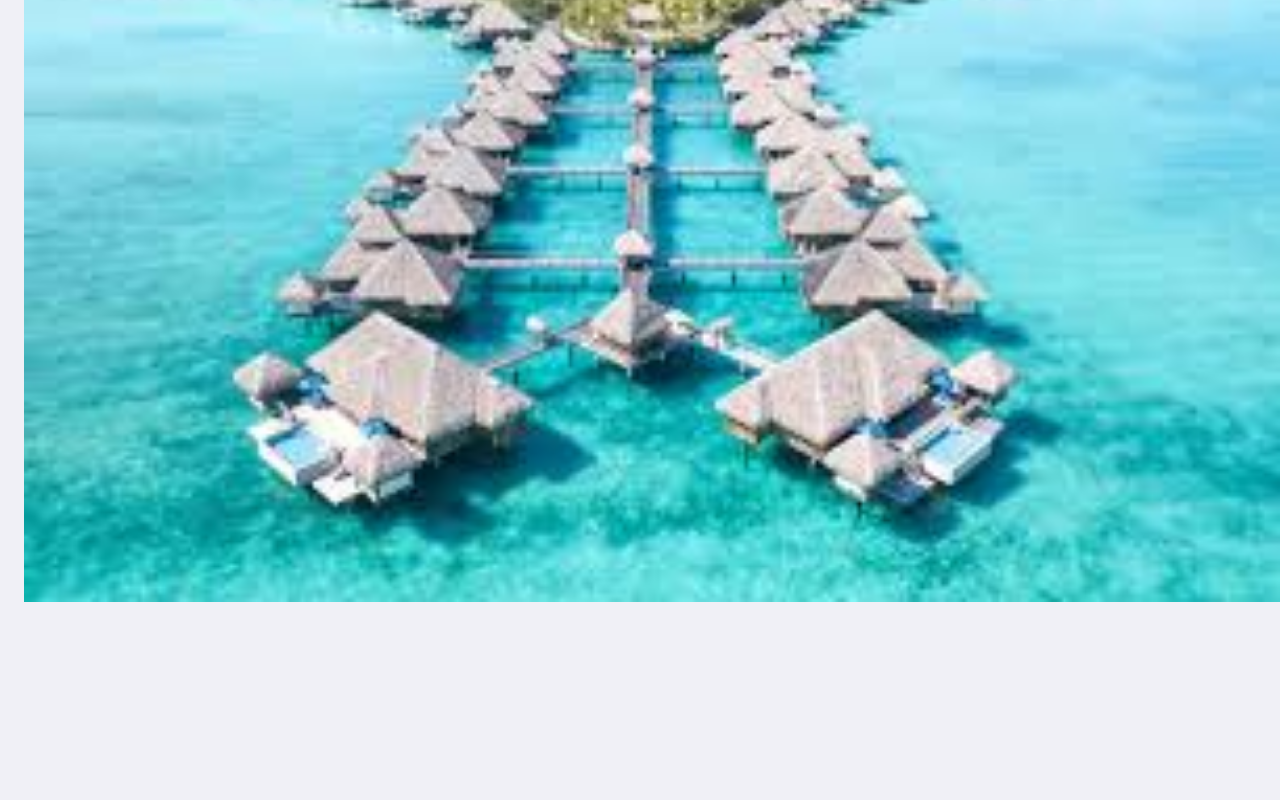
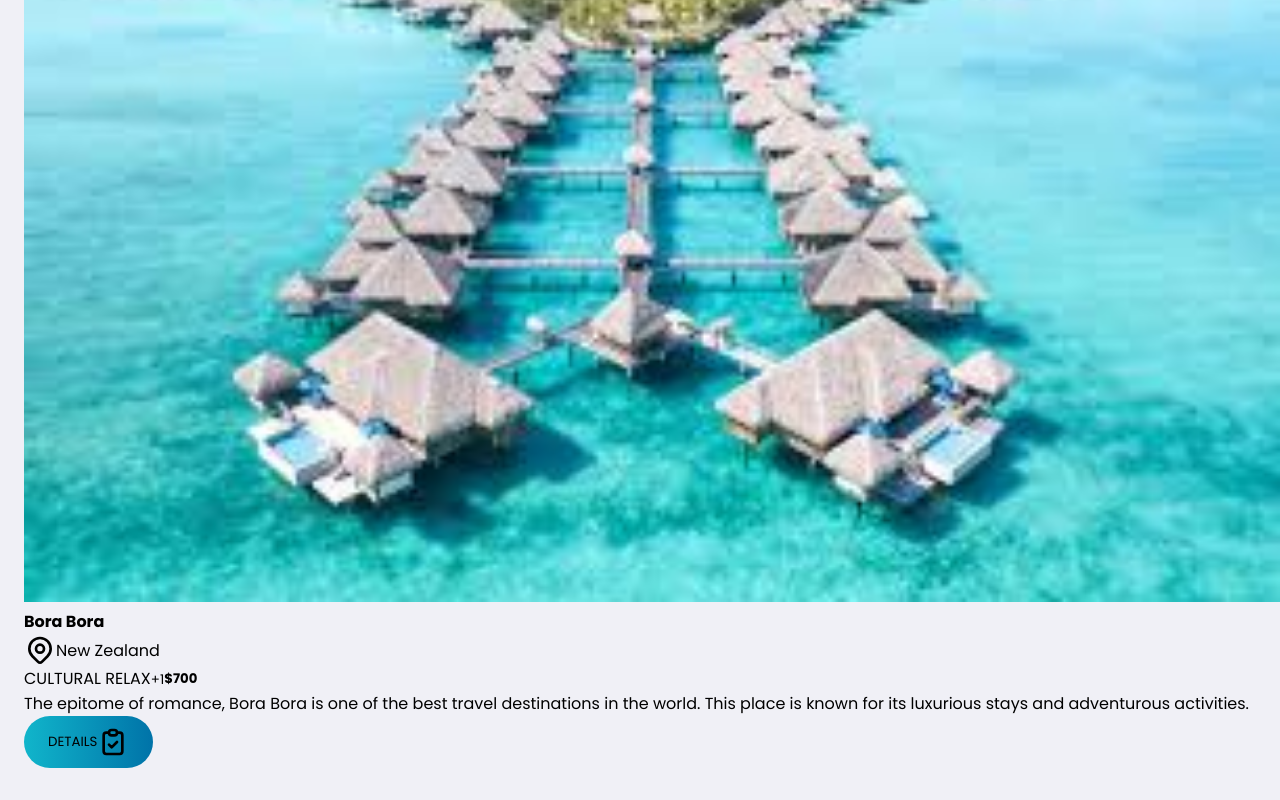
Before and after one commit to EstherUduma/estoma, a React (Create React App) app: page / in a window 1280 px wide. Shown: the part 938-1738 px from the top of the page. Before the commit the page ends 1579 px from the top, so only its background shows below. Built offline with nearby package versions, Linux system fonts and the light colour scheme.

Commit message:
grid content description

```diff
--- a/src/Components/Main/Main.jsx
+++ b/src/Components/Main/Main.jsx
@@ -1,9 +1,13 @@
 import React from "react";
 import './main.css'
+// Images
+import img from '../../Assets/img(1).jpeg'
+// Import icons
+import { HiOutlineLocationMarker } from "react-icons/hi";
+import { HiOutlineClipboardCheck } from "react-icons/hi";
 
-import img from '../../Assets/img(1).jpeg'
 
-//Array map named data
+// Array map named data
 const Data = [
     {
         id:1,
@@ -114,7 +118,32 @@
                                 {/* Returns single  id  from the map array */}
 
                                 <div className="imageDiv">
-                                    <img src={img} alt="" />
+                                    <img src={imgSrc} alt={destTitle} />
+                                </div>
+
+                                <div className="cardInfo">
+                                    <h4 className="destTitle">{destTitle}</h4>
+                                    <span className="continent flex">
+                                        <HiOutlineLocationMarker className="icon"/>
+                                        <span className="name">{location}</span>
+                                    </span>
+
+                                    <div className="fees flex">
+                                        <div className="grade">
+                                            <span>{grade}<small>+1</small></span>
+                                        </div>
+                                        <div className="price">
+                                            <h5>{fees}</h5>
+                                        </div>
+                                    </div>
+
+                                    <div className="desc">
+                                        <p>{description}</p>
+                                    </div>
+
+                                    <button className="btn flex">
+                                        DETAILS <HiOutlineClipboardCheck className="icon"/>
+                                    </button>
                                 </div>
                             </div>
                         )
```
